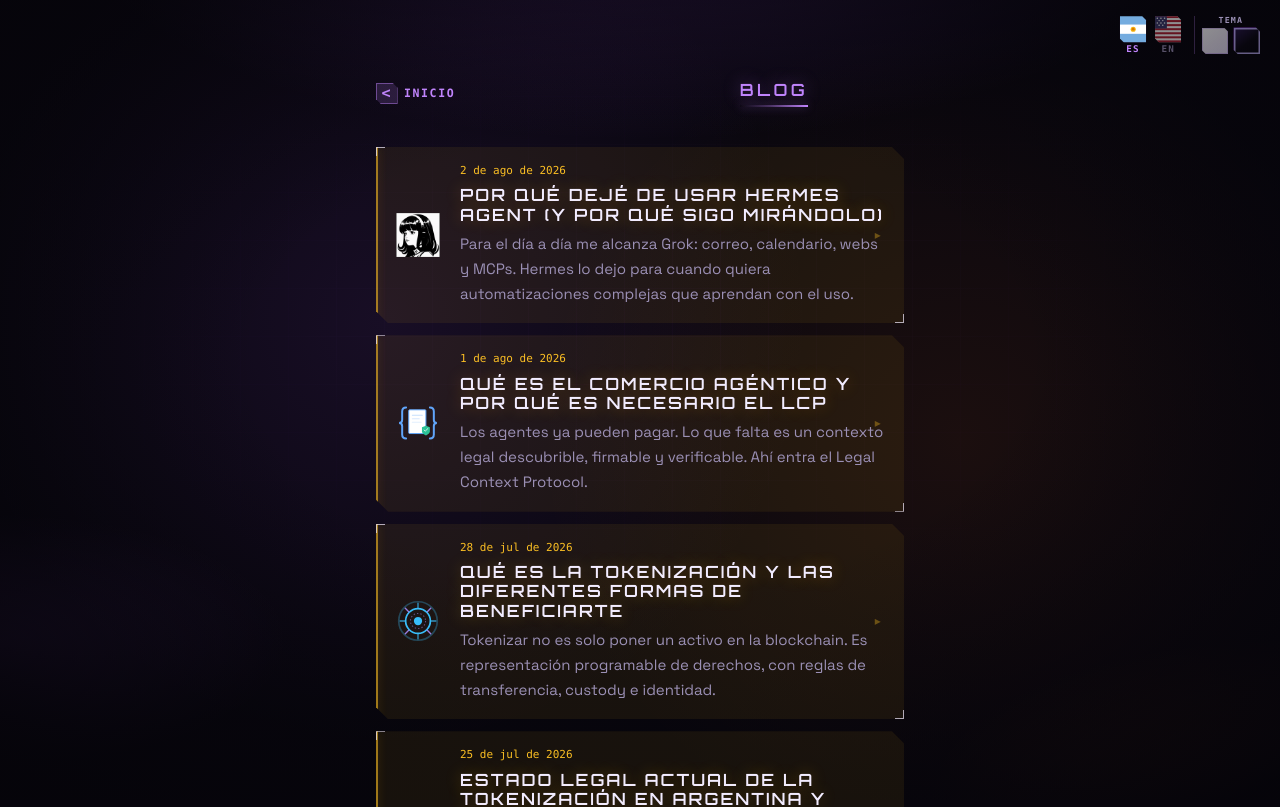
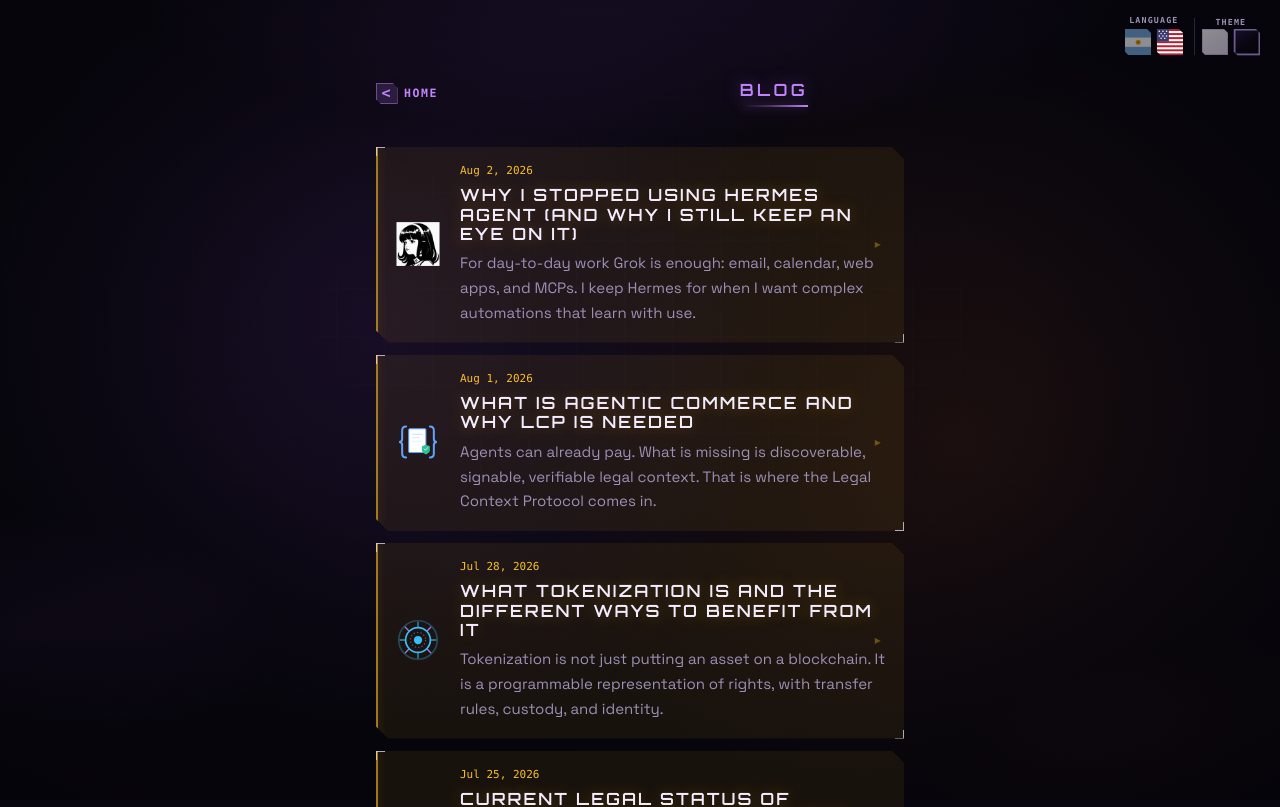
Before and after one commit to luloxi/luloxdev, a Next.js app: page /blog in a window 1280 px wide. Shown: the top 807 px of the page. Built offline with nearby package versions, Linux system fonts and the light colour scheme; no server answers; the database is empty.

Commit message:
Improve language controls and browser locale detection.
Match the theme chrome with an idioma/language label and flag-only switches, and default to Spanish only when the browser language is Spanish (otherwise English).

```diff
--- a/src/app/globals.css
+++ b/src/app/globals.css
@@ -2015,29 +2015,45 @@
   box-shadow: 0 0 12px color-mix(in oklab, var(--accent) 25%, transparent);
 }
 
-/* Language: flag + code stack (clear “this switches language”) */
+/* Language: label + flags only (same chrome as theme) */
 .cp-lang {
   display: inline-flex;
-  align-items: stretch;
+  flex-direction: column;
+  align-items: center;
+  gap: 0.2rem;
+}
+
+.cp-lang-label {
+  font-family: ui-monospace, "SF Mono", Menlo, monospace;
+  font-size: 0.52rem;
+  font-weight: 700;
+  letter-spacing: 0.14em;
+  line-height: 1;
+  text-transform: uppercase;
+  color: var(--muted);
+  user-select: none;
+}
+
+.cp-lang-flags {
+  display: inline-flex;
+  align-items: center;
   gap: 0.35rem;
 }
 
 .cp-lang-btn {
   display: inline-flex;
-  flex-direction: column;
   align-items: center;
   justify-content: center;
-  gap: 0.12rem;
-  min-width: 1.85rem;
-  padding: 0;
+  gap: 0;
+  min-width: 0;
+  padding: 0.1rem 0;
   border: none;
   background: transparent;
   cursor: pointer;
   opacity: 0.55;
   transition:
     opacity 0.15s ease,
-    transform 0.15s ease,
-    color 0.15s ease;
+    transform 0.15s ease;
 }
 
 .cp-lang-btn:hover {
@@ -2053,7 +2069,6 @@
   display: block;
   width: 1.65rem;
   height: 1.65rem;
-  /* Square mark with the same angular cut as other HUD squares */
   clip-path: polygon(
     0 0,
     calc(100% - 4px) 0,
@@ -2073,24 +2088,6 @@
   display: block;
   width: 100%;
   height: 100%;
-}
-
-.cp-lang-code {
-  font-family: ui-monospace, "SF Mono", Menlo, monospace;
-  font-size: 0.58rem;
-  font-weight: 700;
-  letter-spacing: 0.12em;
-  line-height: 1;
-  color: var(--muted);
-  transition: color 0.15s ease;
-}
-
-.cp-lang-btn:hover .cp-lang-code {
-  color: var(--foreground);
-}
-
-.cp-lang-btn-active .cp-lang-code {
-  color: var(--accent);
 }
 
 /* Theme: tiny "tema"/"theme" label + two color chips (light / dark) */
--- a/src/components/locale-toggle.tsx
+++ b/src/components/locale-toggle.tsx
@@ -7,19 +7,16 @@
 
 const options: {
   code: Locale;
-  short: string;
   label: string;
   Flag: typeof FlagAR;
 }[] = [
   {
     code: "es",
-    short: "ES",
     label: "Español",
     Flag: FlagAR,
   },
   {
     code: "en",
-    short: "EN",
     label: "English",
     Flag: FlagUS,
   },
@@ -34,7 +31,9 @@
       aria-label={t.ui.langLabel}
       className={cn("cp-lang", className)}
     >
-      {options.map(({ code, short, label, Flag }) => {
+      <span className="cp-lang-label">{t.ui.langLabel}</span>
+      <div className="cp-lang-flags">
+        {options.map(({ code, label, Flag }) => {
           const active = locale === code;
           return (
             <button
@@ -42,17 +41,17 @@
               type="button"
               onClick={() => setLocale(code)}
               aria-pressed={active}
-            aria-label={`${t.ui.langLabel}: ${label}`}
-            title={`${label} (${short})`}
+              aria-label={label}
+              title={label}
               className={cn("cp-lang-btn", active && "cp-lang-btn-active")}
             >
               <span className="cp-lang-flag-wrap" aria-hidden>
                 <Flag className="cp-lang-flag" />
               </span>
-            <span className="cp-lang-code">{short}</span>
             </button>
           );
         })}
       </div>
+    </div>
   );
 }
--- a/src/i18n/locale-provider.tsx
+++ b/src/i18n/locale-provider.tsx
@@ -25,6 +25,24 @@
 
 const LocaleContext = createContext<LocaleContextValue | null>(null);
 
+/** Spanish (any region) → es; everything else → en */
+export function detectBrowserLocale(): Locale {
+  if (typeof navigator === "undefined") return DEFAULT_LOCALE;
+
+  const candidates =
+    navigator.languages?.length > 0
+      ? navigator.languages
+      : [navigator.language];
+
+  for (const raw of candidates) {
+    if (!raw) continue;
+    const base = raw.toLowerCase().split("-")[0];
+    if (base === "es") return "es";
+  }
+
+  return "en";
+}
+
 export function LocaleProvider({ children }: { children: ReactNode }) {
   const [locale, setLocaleState] = useState<Locale>(DEFAULT_LOCALE);
   const [ready, setReady] = useState(false);
@@ -34,9 +52,11 @@
       const stored = localStorage.getItem(LOCALE_STORAGE_KEY) as Locale | null;
       if (stored === "es" || stored === "en") {
         setLocaleState(stored);
+      } else {
+        setLocaleState(detectBrowserLocale());
       }
     } catch {
-      /* ignore */
+      setLocaleState(detectBrowserLocale());
     }
     setReady(true);
   }, []);
--- a/src/i18n/messages.ts
+++ b/src/i18n/messages.ts
@@ -18,7 +18,7 @@
       themeLabel: "tema",
       themeLight: "Modo claro",
       themeDark: "Modo oscuro",
-      langLabel: "Idioma",
+      langLabel: "idioma",
     },
     about: {
       title: "Sobre mí",
@@ -195,7 +195,7 @@
       themeLabel: "theme",
       themeLight: "Light mode",
       themeDark: "Dark mode",
-      langLabel: "Language",
+      langLabel: "language",
     },
     about: {
       title: "About",
--- a/src/i18n/types.ts
+++ b/src/i18n/types.ts
@@ -1,5 +1,6 @@
 export type Locale = "es" | "en";
 
 export const LOCALES: Locale[] = ["es", "en"];
-export const DEFAULT_LOCALE: Locale = "es";
+/** SSR / first paint default; client may override from storage or browser language */
+export const DEFAULT_LOCALE: Locale = "en";
 export const LOCALE_STORAGE_KEY = "lulox-locale";
```
Lines whose indentation alone changed are shown as unchanged.
